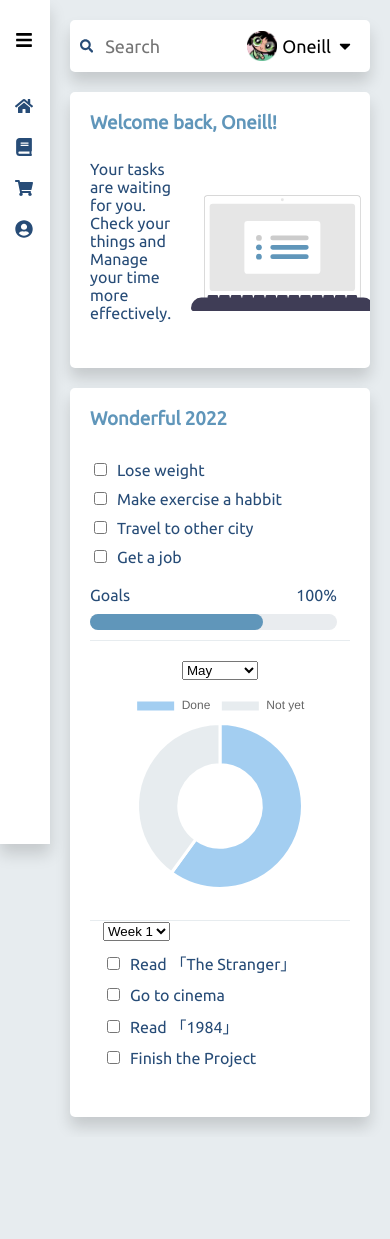
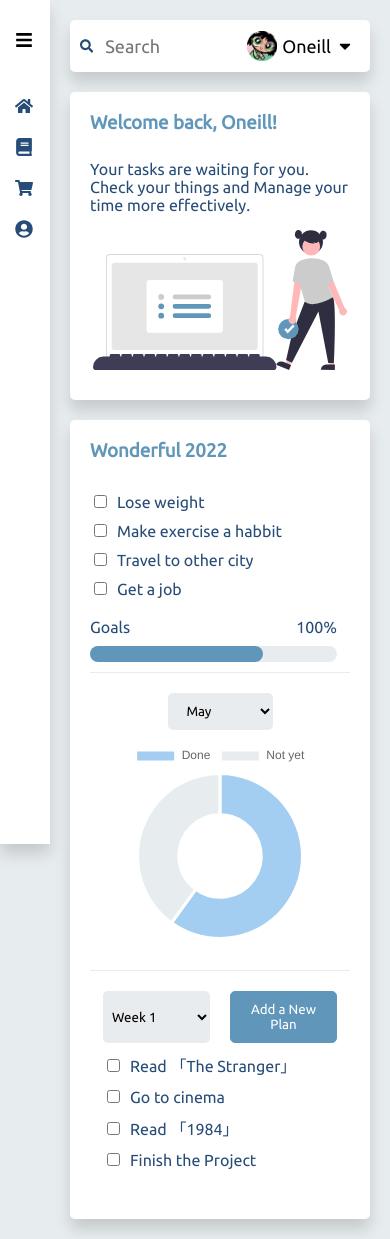
Before and after one commit to yujinoneill/task-manager-app, a React (Create React App) app: page / in a window 390 px wide. Before the commit the page ends 1137 px from the top, so only its background shows below. Built offline with nearby package versions, Linux system fonts and the light colour scheme.

Commit message:
FEAT:Import some components, Add grid, media query and some elements

```diff
--- a/src/pages/Home.js
+++ b/src/pages/Home.js
@@ -3,10 +3,14 @@ import styled from "styled-components";
 import BasicBox from "../components/BasicBox";
 import CheckForm from "../components/CheckForm";
 import Chart from "../components/chart/Chart";
+import Button from "../components/Button";
+
+import { StyledHeader } from "../components/Filter";
 
 const WelcomeContent = styled.div`
-  display: flex;
-  justify-content: space-between;
+  display: grid;
+  grid-template-columns: repeat(2, 1fr);
+  grid-template-rows: auto;
 
   p {
     margin-right: 20px;
@@ -15,6 +19,15 @@ const WelcomeContent = styled.div`
   img {
     height: 140px;
     margin: auto;
+  }
+
+  @media screen and (max-width: 576px) {
+    grid-template-columns: 1fr;
+    grid-template-rows: auto;
+
+    p {
+      margin-right: 0;
+    }
   }
 `;
 
@@ -46,15 +59,46 @@ const MonthlyPlan = styled.div`
   align-items: center;
   margin-right: auto;
   margin-left: auto;
+
+  select {
+    cursor: pointer;
+
+    outline: none;
+    border: none;
+    background-color: #e9ecef;
+    border-radius: 5px;
+
+    padding: 10px 15px;
+
+    font-family: "Ubuntu", sans-serif;
+  }
+
+    @media screen and (max-width: 768px) {
+      margin-top: 10px;
+    }
+  }
 `;
 
 const WeeklyPlan = styled.div`
   padding-left: 5%;
   border-left: 1px solid #e7ecef;
 
+  select {
+    cursor: pointer;
+  }
+
   @media screen and (max-width: 768px) {
     border-left: none;
     border-top: 1px solid #e7ecef;
+    padding-right: 5%;
+  }
+`;
+
+const WeeklyHeader = styled(StyledHeader)`
+  grid-template-columns: repeat(2, 1fr);
+
+  @media screen and (max-width: 768px) {
+    margin-top: 20px;
   }
 `;
 
@@ -131,6 +175,7 @@ const Home = () => {
               <Chart />
             </MonthlyPlan>
             <WeeklyPlan>
+              <WeeklyHeader>
                 <select>
                   <option value="Week 1">Week 1</option>
                   <option value="Week 2">Week 2</option>
@@ -138,6 +183,8 @@ const Home = () => {
                   <option value="Week 4">Week 4</option>
                   <option value="Week 5">Week 5</option>
                 </select>
+                <Button name={"Add a New Plan"} color={"#6096ba"} />
+              </WeeklyHeader>
               <div>
                 <CheckForm label={"Read 「The Stranger」"} />
                 <CheckForm label={"Go to cinema"} />
```
Lines whose indentation alone changed are shown as unchanged.
